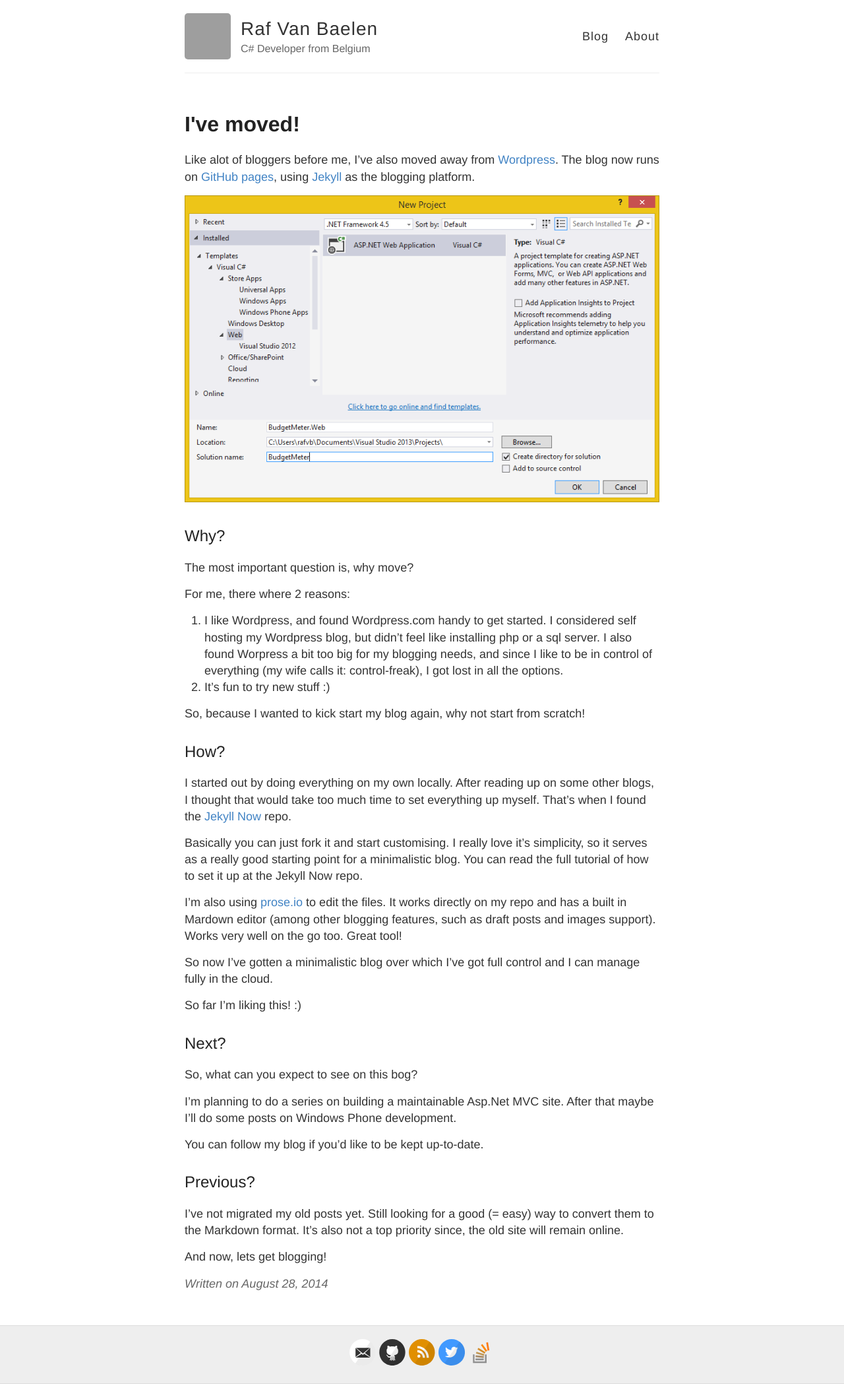
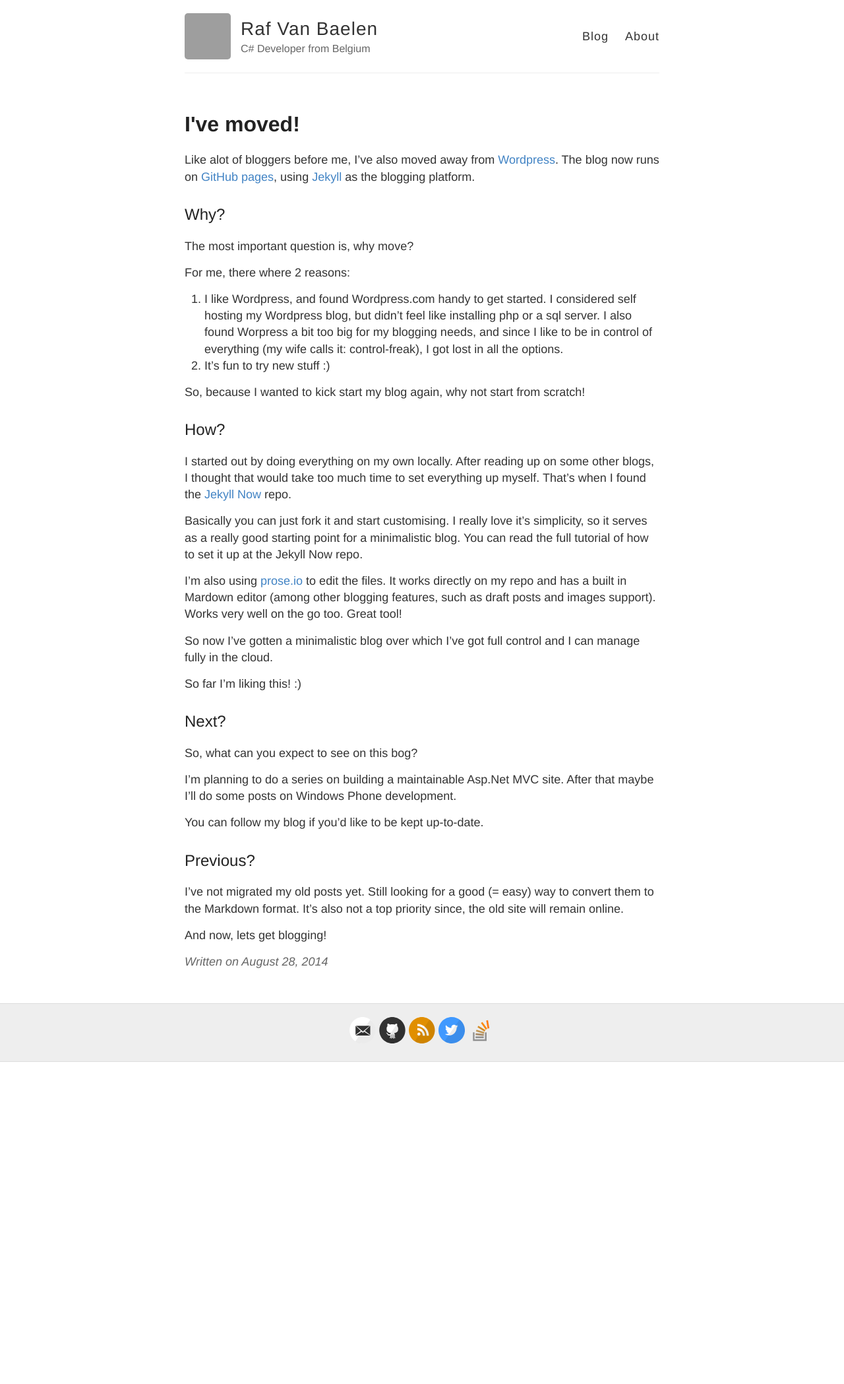
Before and after one commit to Rafvb/rafvb.github.io, a Jekyll site: the page built from _posts/2014-8-28-Moved.md, in a window 1280 px wide. Shown: the whole page at 66% size. Built offline with Jekyll 4.4.1, drawn with Linux system fonts in a browser that asks for light colours; comment, search, counter and statistics services are not loaded; after the commit the page ends 1609 px from its top, so only the background shows below that; grey boxes are pictures that could not be loaded.

Commit message:
Updated 2014-8-28-Moved.md

```diff
--- a/_posts/2014-8-28-Moved.md
+++ b/_posts/2014-8-28-Moved.md
@@ -5,8 +5,6 @@ published: true
 ---
 
 Like alot of bloggers before me, I've also moved away from [Wordpress](https://rafvb.wordpress.com/). The blog now runs on [GitHub pages](https://pages.github.com/), using [Jekyll](http://jekyllrb.com/) as the blogging platform.
-
-![_config.yml]({{ site.baseurl }}/images/aspnetmvc/part1/CreateNewProject.PNG)
 
 ## Why?
 
```
